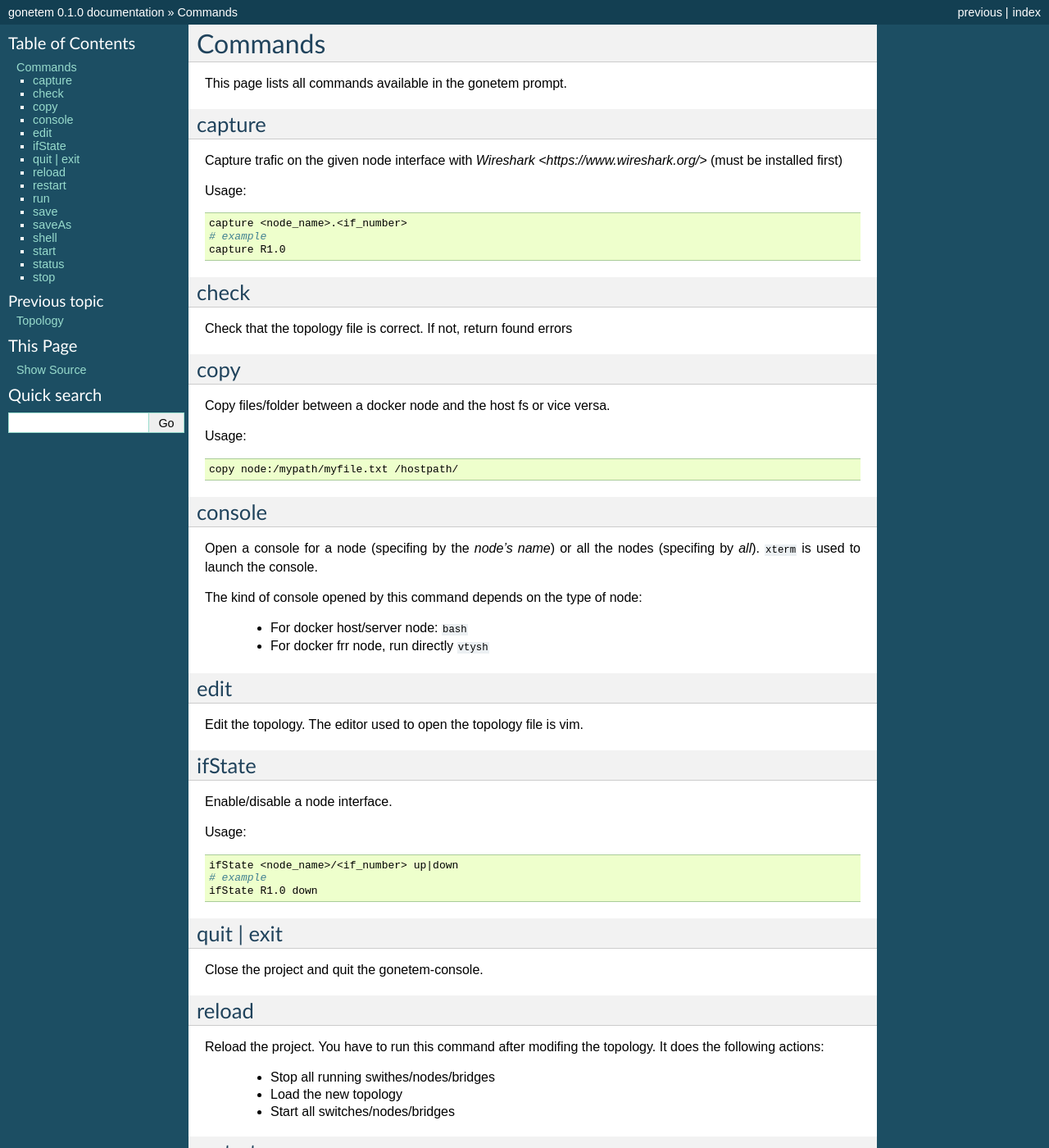
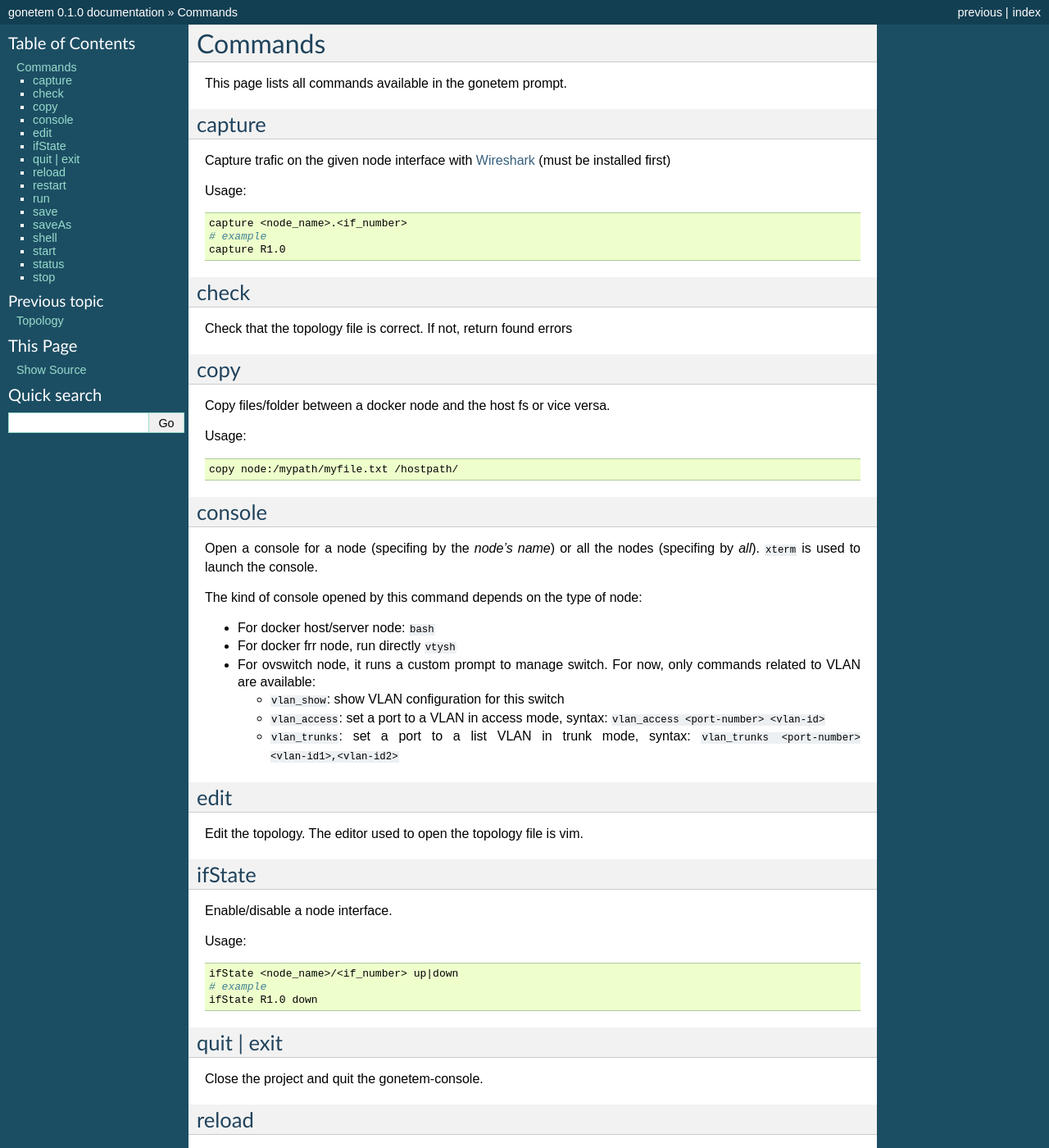
Before and after one commit to mroy31/gonetem, a Sphinx documentation site: the page built from docs/source/commands.rst, in a window 1280 px wide and 1400 px high. Shown: the whole window at 82% size. Built offline with Sphinx 7.4.7, drawn with Linux system fonts in a browser that asks for light colours.

Commit message:
Update documentation

```diff
--- a/docs/source/commands.rst
+++ b/docs/source/commands.rst
@@ -8,7 +8,7 @@ This page lists all commands available in the gonetem prompt.
 capture
 -------
 Capture trafic on the given node interface with
-`Wireshark <https://www.wireshark.org/>` (must be installed first)
+`Wireshark <https://www.wireshark.org/>`_ (must be installed first)
 
 Usage:
 
@@ -39,8 +39,16 @@ Open a console for a node (specifing by the *node's name*) or all the nodes
 
 The kind of console opened by this command depends on the type of node:
 
-  * For docker host/server node: ``bash``
-  * For docker frr node, run directly ``vtysh``
+* For docker host/server node: ``bash``
+* For docker frr node, run directly ``vtysh``
+* For ovswitch node, it runs a custom prompt to manage switch. For now,
+  only commands related to VLAN are available:
+
+  * ``vlan_show``: show VLAN configuration for this switch
+  * ``vlan_access``: set a port to a VLAN in access mode, syntax:
+    ``vlan_access <port-number> <vlan-id>``
+  * ``vlan_trunks``: set a port to a list VLAN in trunk mode, syntax:
+    ``vlan_trunks <port-number> <vlan-id1>,<vlan-id2>``
 
 edit
 ----
@@ -67,9 +75,9 @@ reload
 Reload the project. You have to run this command after modifing the
 topology. It does the following actions:
 
-  - Stop all running swithes/nodes/bridges
-  - Load the new topology
-  - Start all switches/nodes/bridges
+- Stop all running swithes/nodes/bridges
+- Load the new topology
+- Start all switches/nodes/bridges
 
 restart
 -------
@@ -83,8 +91,9 @@ load the topology and start all the nodes.
 save
 ----
 Save the project. This command does two things:
-  - save the current topology
-  - for each running node, save the current of the node
+
+- save the current topology
+- for each running node, save the current of the node
 
 saveAs
 ------
```
